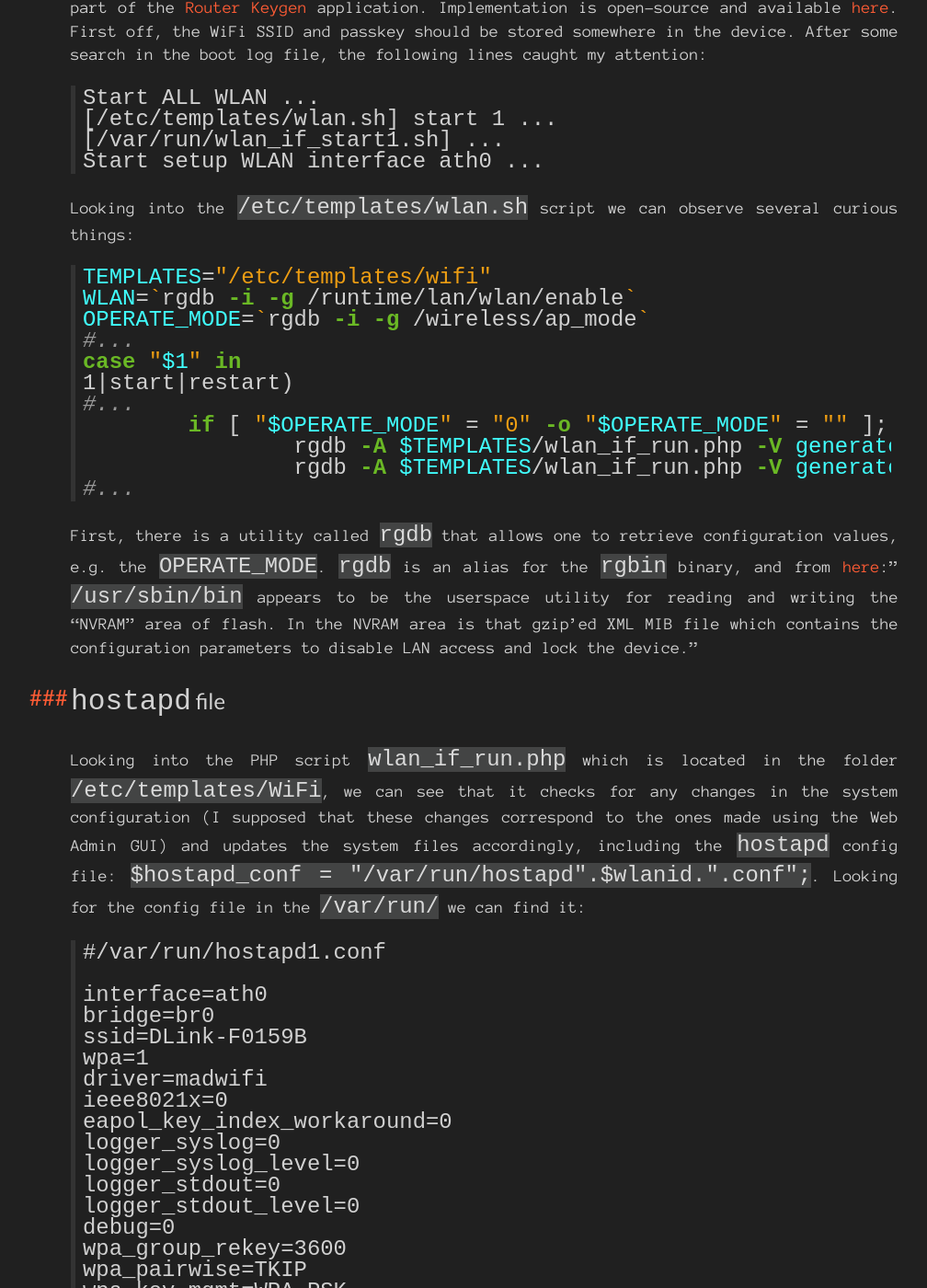
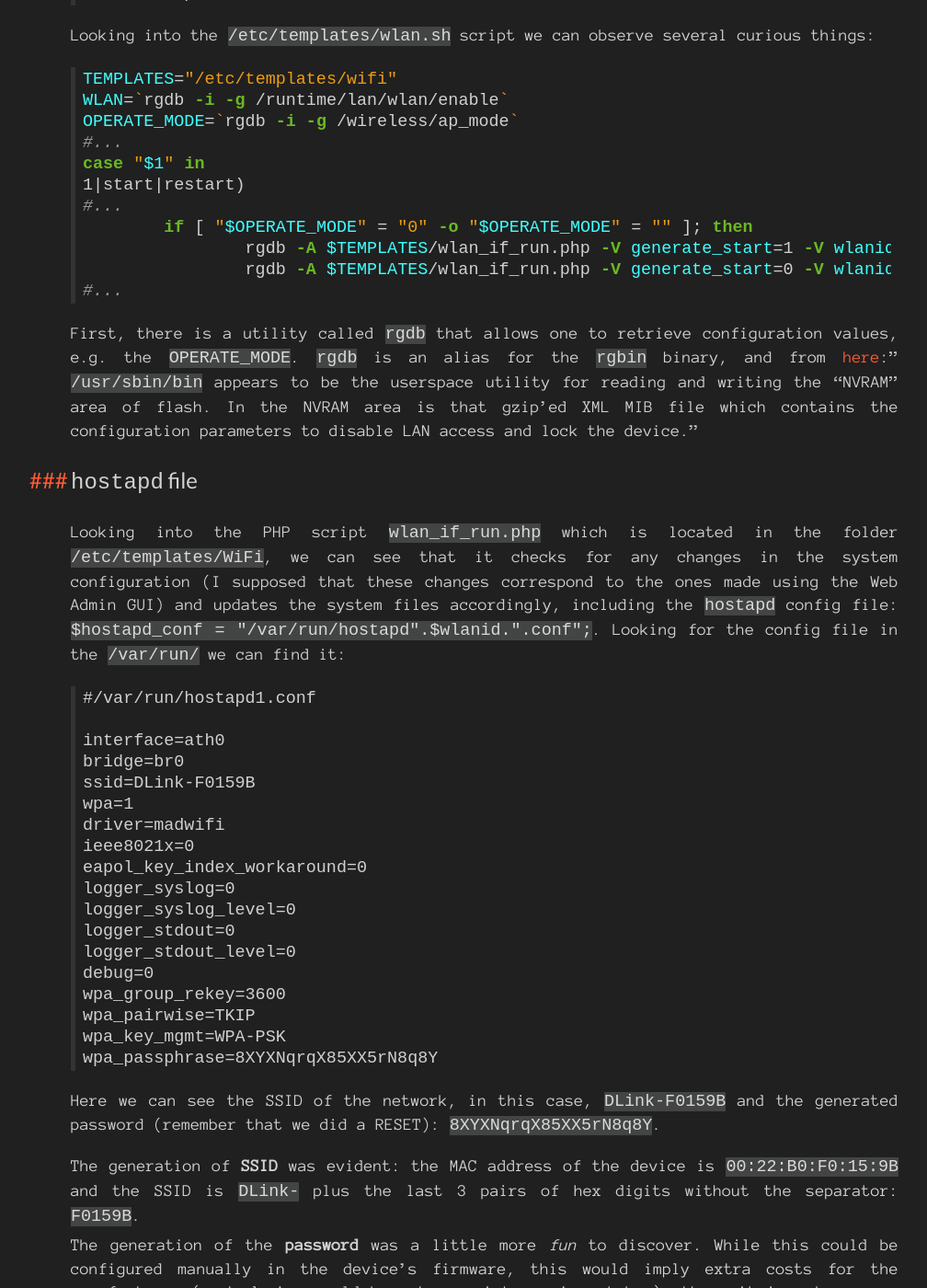
Before and after one commit to jpdias/jpdias.github.io, a Jekyll site: the page built from _posts/2021-02-02-adventures-in-reverse-dlink.md, in a window 1280 px wide and 1400 px high, scrolled down 10278 px. Shown: the whole window at 92% size, without its empty margins (113-1121 px from the left). Built offline with Jekyll 4.4.1, drawn with Linux system fonts in a browser that asks for light colours; nearby versions of some CDN libraries.

Commit message:
bug on code font

```diff
--- a/css/main.css
+++ b/css/main.css
@@ -353,18 +353,12 @@ div > .highlighter-rouge {
   margin: 20px 0 20px 0;
   padding: 2px 8px 2px 8px;
 }
-.highlighter-rouge {
-  font-size: 1.3em;
-}
 p > .highlighter-rouge {
-  font-size: 1.3em;
   background-color: #434444;
 }
 li > .highlighter-rouge {
-  font-size: 1.3em;
   background-color: #434444;
 }
-
 .social-links {
   text-align: center;
   margin-bottom: 10px;
```
